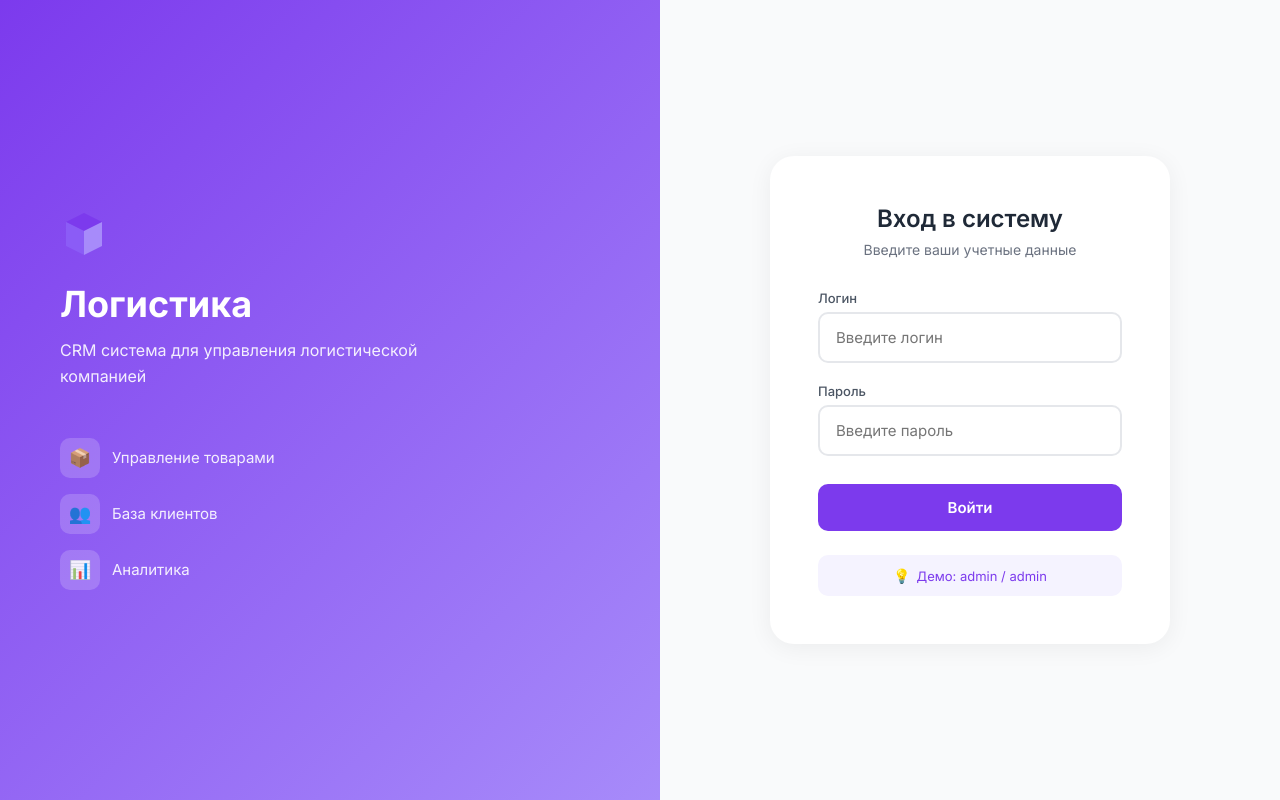
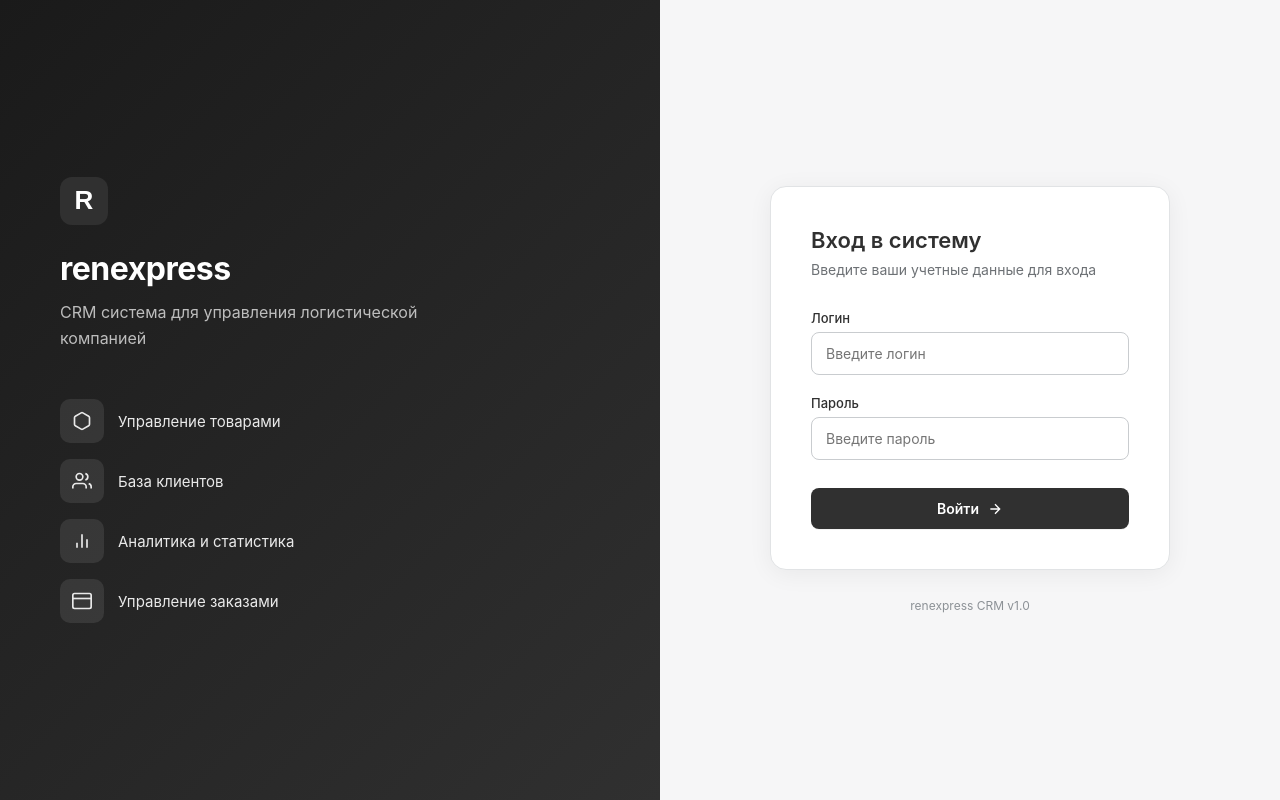
Before and after one commit to renexpress/frontend-vercel, a React (Create React App) app: page /login in a window 1280 px wide. Built offline with nearby package versions, Linux system fonts and the light colour scheme.

Commit message:
logout system

```diff
--- a/src/pages/Login.js
+++ b/src/pages/Login.js
@@ -2,15 +2,6 @@ import React, { useState } from 'react';
 import { useNavigate } from 'react-router-dom';
 import axios from 'axios';
 import API_URL from '../config/api';
-
-const LogoIcon = () => (
-  <svg width="48" height="48" viewBox="0 0 32 32" fill="none">
-    <path d="M16 2L4 8v16l12 6 12-6V8L16 2z" fill="#7c3aed" opacity="0.2"/>
-    <path d="M16 2L4 8l12 6 12-6-12-6z" fill="#7c3aed"/>
-    <path d="M4 8v16l12 6V14L4 8z" fill="#8b5cf6"/>
-    <path d="M28 8v16l-12 6V14l12-6z" fill="#a78bfa"/>
-  </svg>
-);
 
 function Login({ setIsAuthenticated }) {
   const [username, setUsername] = useState('');
@@ -34,7 +25,7 @@ function Login({ setIsAuthenticated }) {
         localStorage.setItem('isAuthenticated', 'true');
         localStorage.setItem('user', JSON.stringify(response.data.user));
         setIsAuthenticated(true);
-        navigate('/dashboard');
+        navigate('/');
       } else {
         setError(response.data.message || 'Ошибка входа');
       }
@@ -47,40 +38,75 @@ function Login({ setIsAuthenticated }) {
 
   return (
     <div style={styles.container}>
+      {/* Left Panel - Branding */}
       <div style={styles.leftPanel}>
         <div style={styles.brandContent}>
-          <LogoIcon />
-          <h1 style={styles.brandTitle}>Логистика</h1>
+          <div style={styles.logoWrapper}>
+            <svg width="48" height="48">
+              <rect width="48" height="48" rx="12" fill="#303030"/>
+              <text x="24" y="32" fontFamily="Arial" fontSize="26" fontWeight="700" fill="#fff" textAnchor="middle">R</text>
+            </svg>
+          </div>
+          <h1 style={styles.brandTitle}>renexpress</h1>
           <p style={styles.brandSubtitle}>CRM система для управления логистической компанией</p>
         </div>
+
         <div style={styles.features}>
           <div style={styles.feature}>
-            <div style={styles.featureIcon}>📦</div>
+            <div style={styles.featureIcon}>
+              <svg width="20" height="20" viewBox="0 0 24 24" fill="none" stroke="#fff" strokeWidth="2">
+                <path d="M21 16V8a2 2 0 00-1-1.73l-7-4a2 2 0 00-2 0l-7 4A2 2 0 003 8v8a2 2 0 001 1.73l7 4a2 2 0 002 0l7-4A2 2 0 0021 16z"/>
+              </svg>
+            </div>
             <span>Управление товарами</span>
           </div>
           <div style={styles.feature}>
-            <div style={styles.featureIcon}>👥</div>
+            <div style={styles.featureIcon}>
+              <svg width="20" height="20" viewBox="0 0 24 24" fill="none" stroke="#fff" strokeWidth="2">
+                <path d="M17 21v-2a4 4 0 00-4-4H5a4 4 0 00-4 4v2"/>
+                <circle cx="9" cy="7" r="4"/>
+                <path d="M23 21v-2a4 4 0 00-3-3.87M16 3.13a4 4 0 010 7.75"/>
+              </svg>
+            </div>
             <span>База клиентов</span>
           </div>
           <div style={styles.feature}>
-            <div style={styles.featureIcon}>📊</div>
-            <span>Аналитика</span>
+            <div style={styles.featureIcon}>
+              <svg width="20" height="20" viewBox="0 0 24 24" fill="none" stroke="#fff" strokeWidth="2">
+                <path d="M18 20V10M12 20V4M6 20v-6"/>
+              </svg>
+            </div>
+            <span>Аналитика и статистика</span>
+          </div>
+          <div style={styles.feature}>
+            <div style={styles.featureIcon}>
+              <svg width="20" height="20" viewBox="0 0 24 24" fill="none" stroke="#fff" strokeWidth="2">
+                <rect x="1" y="3" width="22" height="18" rx="2" ry="2"/>
+                <line x1="1" y1="9" x2="23" y2="9"/>
+              </svg>
+            </div>
+            <span>Управление заказами</span>
           </div>
         </div>
       </div>
 
+      {/* Right Panel - Login Form */}
       <div style={styles.rightPanel}>
         <div style={styles.formContainer}>
           <div style={styles.formHeader}>
             <h2 style={styles.formTitle}>Вход в систему</h2>
-            <p style={styles.formSubtitle}>Введите ваши учетные данные</p>
+            <p style={styles.formSubtitle}>Введите ваши учетные данные для входа</p>
           </div>
 
           <form onSubmit={handleSubmit} style={styles.form}>
             {error && (
               <div style={styles.errorBox}>
-                <span style={styles.errorIcon}>⚠️</span>
-                {error}
+                <svg width="16" height="16" viewBox="0 0 24 24" fill="none" stroke="#DE3618" strokeWidth="2">
+                  <circle cx="12" cy="12" r="10"/>
+                  <line x1="12" y1="8" x2="12" y2="12"/>
+                  <line x1="12" y1="16" x2="12.01" y2="16"/>
+                </svg>
+                <span>{error}</span>
               </div>
             )}
 
@@ -117,14 +143,22 @@ function Login({ setIsAuthenticated }) {
               }}
               disabled={loading}
             >
-              {loading ? 'Вход...' : 'Войти'}
+              {loading ? (
+                <span style={styles.loadingText}>Вход...</span>
+              ) : (
+                <>
+                  <span>Войти</span>
+                  <svg width="16" height="16" viewBox="0 0 24 24" fill="none" stroke="currentColor" strokeWidth="2">
+                    <path d="M5 12h14M12 5l7 7-7 7"/>
+                  </svg>
+                </>
+              )}
             </button>
           </form>
+        </div>
 
-          <div style={styles.hint}>
-            <span style={styles.hintIcon}>💡</span>
-            <span>Демо: admin / admin</span>
-          </div>
+        <div style={styles.footer}>
+          <span style={styles.footerText}>renexpress CRM v1.0</span>
         </div>
       </div>
     </div>
@@ -135,10 +169,11 @@ const styles = {
   container: {
     minHeight: '100vh',
     display: 'flex',
+    fontFamily: '-apple-system, BlinkMacSystemFont, "Segoe UI", Roboto, sans-serif',
   },
   leftPanel: {
     flex: 1,
-    background: 'linear-gradient(135deg, #7c3aed 0%, #a78bfa 100%)',
+    background: 'linear-gradient(135deg, #1a1a1a 0%, #303030 100%)',
     padding: '60px',
     display: 'flex',
     flexDirection: 'column',
@@ -148,14 +183,18 @@ const styles = {
   brandContent: {
     marginBottom: '48px',
   },
+  logoWrapper: {
+    marginBottom: '20px',
+  },
   brandTitle: {
-    fontSize: '36px',
+    fontSize: '32px',
     fontWeight: '700',
-    margin: '20px 0 12px 0',
+    margin: '0 0 12px 0',
+    letterSpacing: '-0.5px',
   },
   brandSubtitle: {
     fontSize: '16px',
-    opacity: 0.9,
+    opacity: 0.7,
     lineHeight: '1.6',
     maxWidth: '400px',
   },
@@ -167,24 +206,24 @@ const styles = {
   feature: {
     display: 'flex',
     alignItems: 'center',
-    gap: '12px',
+    gap: '14px',
     fontSize: '15px',
     opacity: 0.9,
   },
   featureIcon: {
-    width: '40px',
-    height: '40px',
+    width: '44px',
+    height: '44px',
     borderRadius: '10px',
-    backgroundColor: 'rgba(255,255,255,0.2)',
+    backgroundColor: 'rgba(255,255,255,0.1)',
     display: 'flex',
     alignItems: 'center',
     justifyContent: 'center',
-    fontSize: '18px',
   },
   rightPanel: {
     flex: 1,
-    backgroundColor: '#f9fafb',
+    backgroundColor: '#f6f6f7',
     display: 'flex',
+    flexDirection: 'column',
     alignItems: 'center',
     justifyContent: 'center',
     padding: '40px',
@@ -192,24 +231,24 @@ const styles = {
   formContainer: {
     width: '100%',
     maxWidth: '400px',
-    backgroundColor: 'white',
-    borderRadius: '24px',
-    padding: '48px',
+    backgroundColor: '#fff',
+    borderRadius: '16px',
+    padding: '40px',
+    border: '1px solid #e1e3e5',
     boxShadow: '0 4px 24px rgba(0,0,0,0.06)',
   },
   formHeader: {
     marginBottom: '32px',
-    textAlign: 'center',
   },
   formTitle: {
-    fontSize: '24px',
+    fontSize: '22px',
     fontWeight: '600',
-    color: '#1f2937',
+    color: '#303030',
     margin: 0,
   },
   formSubtitle: {
     fontSize: '14px',
-    color: '#6b7280',
+    color: '#6d7175',
     marginTop: '8px',
   },
   form: {
@@ -220,15 +259,12 @@ const styles = {
   errorBox: {
     display: 'flex',
     alignItems: 'center',
-    gap: '8px',
+    gap: '10px',
     padding: '12px 16px',
-    backgroundColor: '#fef2f2',
-    borderRadius: '10px',
-    color: '#dc2626',
+    backgroundColor: '#FED3D1',
+    borderRadius: '8px',
+    color: '#DE3618',
     fontSize: '14px',
-  },
-  errorIcon: {
-    fontSize: '16px',
   },
   inputGroup: {
     display: 'flex',
@@ -238,42 +274,43 @@ const styles = {
   label: {
     fontSize: '13px',
     fontWeight: '500',
-    color: '#4b5563',
+    color: '#303030',
   },
   input: {
-    padding: '14px 16px',
-    border: '2px solid #e5e7eb',
-    borderRadius: '10px',
-    fontSize: '15px',
-    transition: 'border-color 0.15s ease',
+    padding: '12px 14px',
+    border: '1px solid #c9cccf',
+    borderRadius: '8px',
+    fontSize: '14px',
+    transition: 'all 0.15s ease',
     outline: 'none',
+    backgroundColor: '#fff',
   },
   submitButton: {
-    padding: '14px',
-    backgroundColor: '#7c3aed',
+    display: 'flex',
+    alignItems: 'center',
+    justifyContent: 'center',
+    gap: '8px',
+    padding: '12px 20px',
+    backgroundColor: '#303030',
     color: 'white',
     border: 'none',
-    borderRadius: '10px',
-    fontSize: '15px',
+    borderRadius: '8px',
+    fontSize: '14px',
     fontWeight: '600',
     cursor: 'pointer',
     marginTop: '8px',
-    transition: 'background-color 0.15s ease',
+    transition: 'all 0.15s ease',
+    boxShadow: '0 1px 0 rgba(0,0,0,0.05)',
   },
-  hint: {
-    display: 'flex',
-    alignItems: 'center',
-    justifyContent: 'center',
-    gap: '6px',
+  loadingText: {
+    opacity: 0.8,
+  },
+  footer: {
     marginTop: '24px',
-    padding: '12px',
-    backgroundColor: '#f5f3ff',
-    borderRadius: '10px',
-    fontSize: '13px',
-    color: '#7c3aed',
   },
-  hintIcon: {
-    fontSize: '14px',
+  footerText: {
+    fontSize: '12px',
+    color: '#8c9196',
   },
 };
 
```
Also changed, not shown: src/components/Layout.js (+87 -2 lines).
